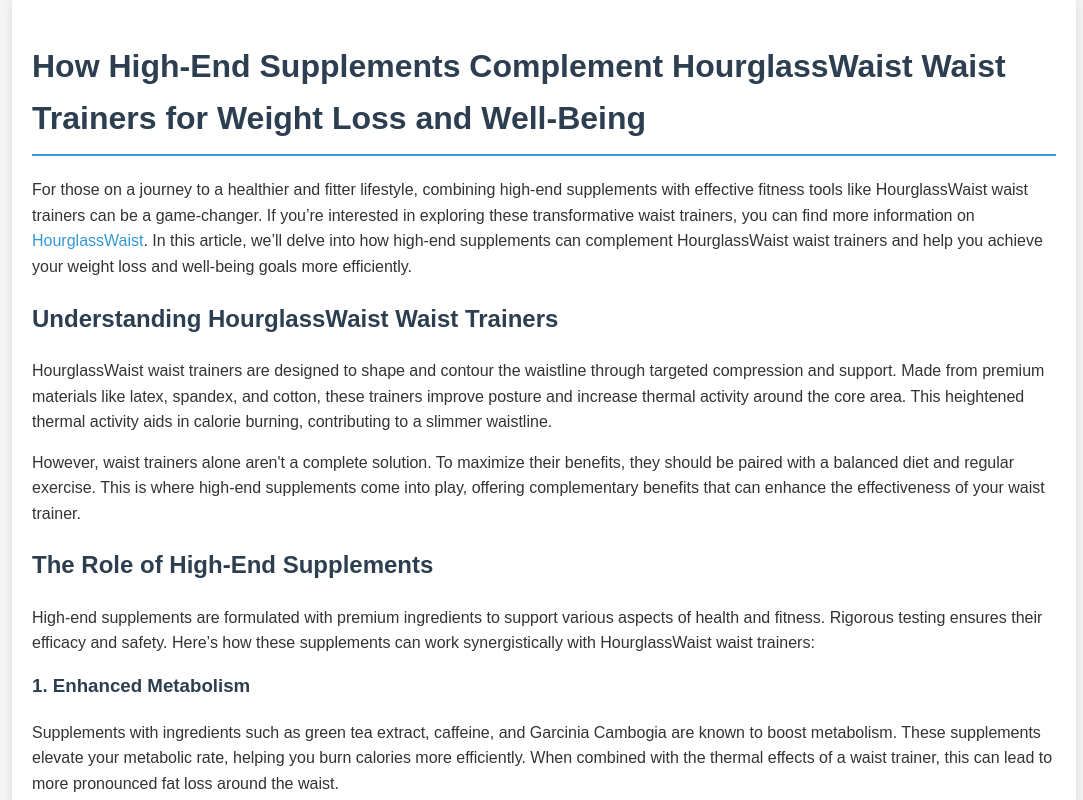
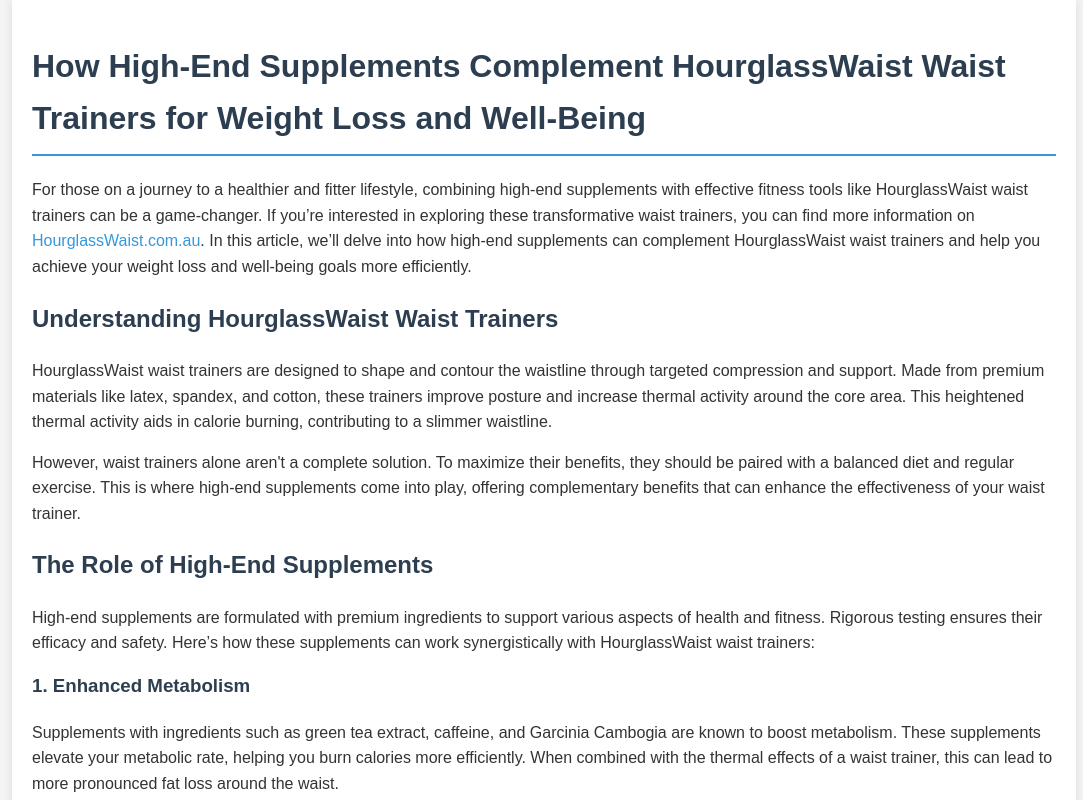
Before and after one commit to roberthinsom/hourglasswaist-render, a plain HTML site: page index.html in a window 1280 px wide. Shown: the top 800 px of the page, without its empty margins (96-1179 px from the left). Drawn offline with Linux system fonts and the light colour scheme.

Commit message:
Update index.html

```diff
--- a/index.html
+++ b/index.html
@@ -63,7 +63,7 @@
 <body>
     <div class="container">
         <h1>How High-End Supplements Complement HourglassWaist Waist Trainers for Weight Loss and Well-Being</h1>
-        <p>For those on a journey to a healthier and fitter lifestyle, combining high-end supplements with effective fitness tools like HourglassWaist waist trainers can be a game-changer. If you’re interested in exploring these transformative waist trainers, you can find more information on <a href="https://hourglasswaist.com.au/" target="_blank">HourglassWaist</a>. In this article, we’ll delve into how high-end supplements can complement HourglassWaist waist trainers and help you achieve your weight loss and well-being goals more efficiently.</p>
+        <p>For those on a journey to a healthier and fitter lifestyle, combining high-end supplements with effective fitness tools like HourglassWaist waist trainers can be a game-changer. If you’re interested in exploring these transformative waist trainers, you can find more information on <a href="https://hourglasswaist.com.au/" target="_blank">HourglassWaist.com.au</a>. In this article, we’ll delve into how high-end supplements can complement HourglassWaist waist trainers and help you achieve your weight loss and well-being goals more efficiently.</p>
 
         <h2>Understanding HourglassWaist Waist Trainers</h2>
         <p>HourglassWaist waist trainers are designed to shape and contour the waistline through targeted compression and support. Made from premium materials like latex, spandex, and cotton, these trainers improve posture and increase thermal activity around the core area. This heightened thermal activity aids in calorie burning, contributing to a slimmer waistline.</p>
```
